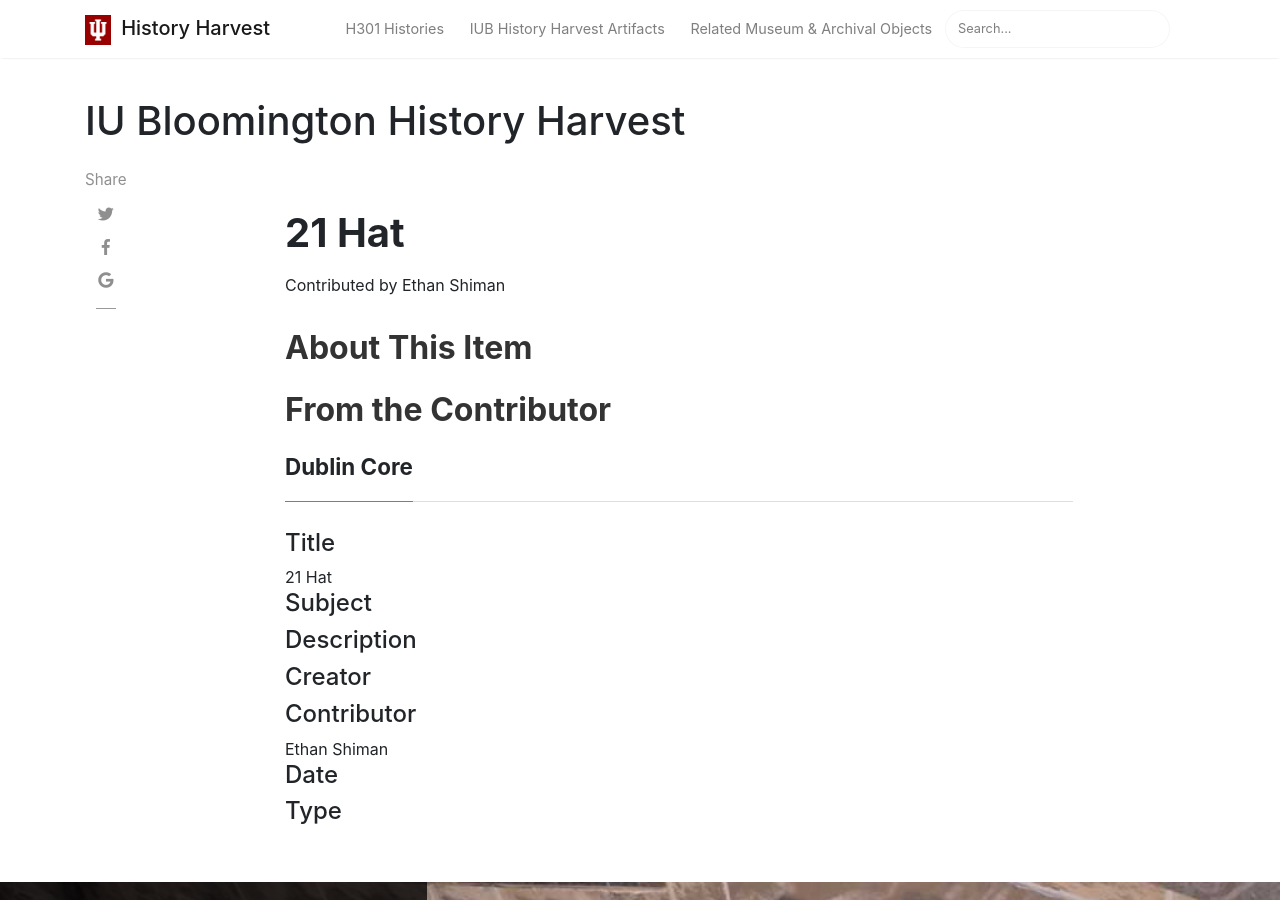
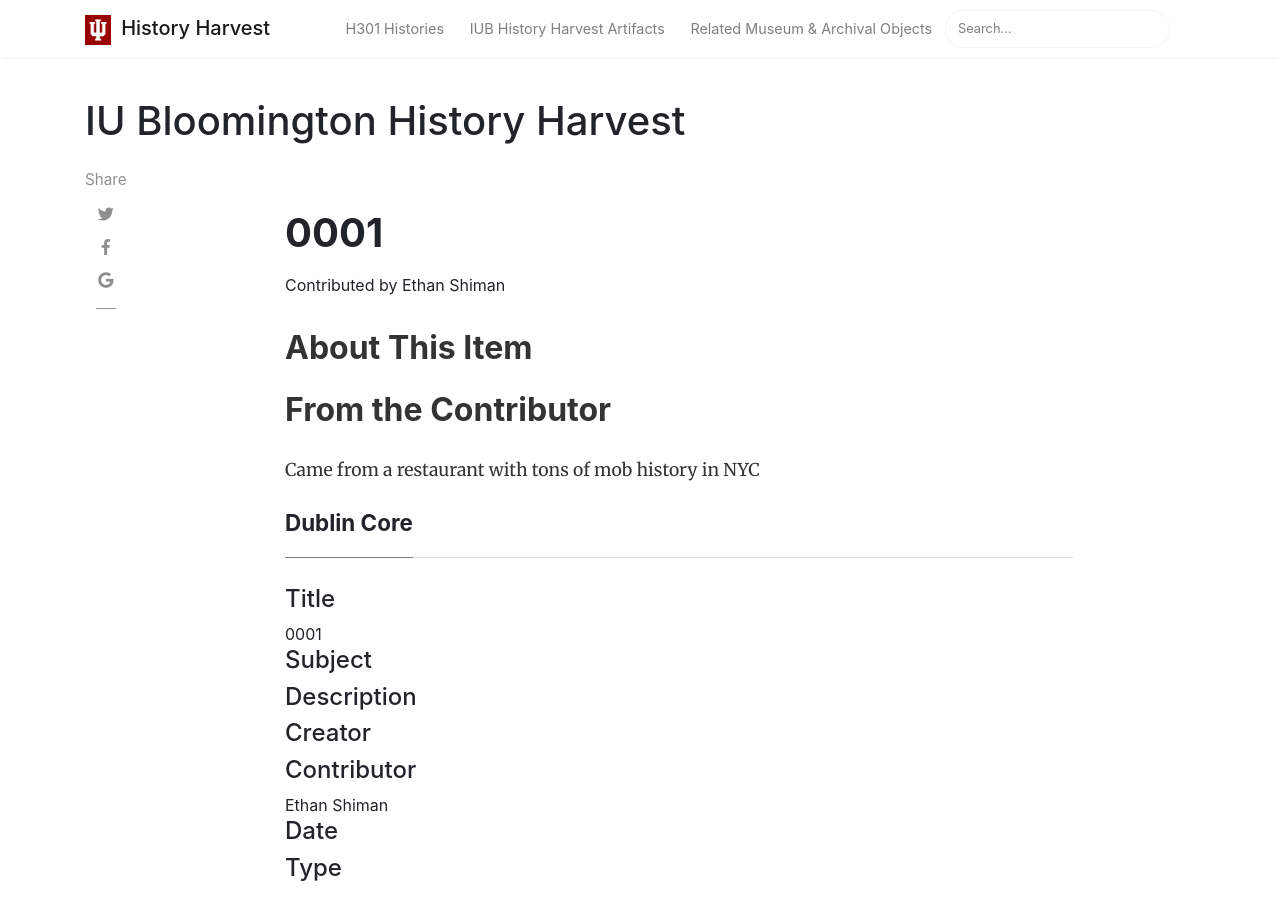
Before and after one commit to H301HistoryHarvest/H301HistoryHarvest, a Jekyll site: the page built from _items/2019-10-03-0001.md, in a window 1280 px wide and 900 px high. Built offline with Jekyll 4.4.1, drawn with Linux system fonts in a browser that asks for light colours; nearby versions of some CDN libraries; comment, search, counter and statistics services are not loaded.

Commit message:
Update 2019-10-03-0001.md

```diff
--- a/_items/2019-10-03-0001.md
+++ b/_items/2019-10-03-0001.md
@@ -1,12 +1,15 @@
 ---
 layout: item
-title: 21 Hat
-author: Kalani
+title:
+author:
 itemid: 2019-10-03-0001
 imagecredit:
 itemcontributor: Ethan Shiman
 itemcreator:
 itemsubject:
+itemacquiredwhere: NJ
+itemindianacity: Bloomington
+itemdatemade:
 itemtype:
 shortdesc:
 categories: [  ]
@@ -16,3 +19,5 @@ tags: [  ]
 
 
 ## From the Contributor
+
+Came from a restaurant with tons of mob history in NYC
```
